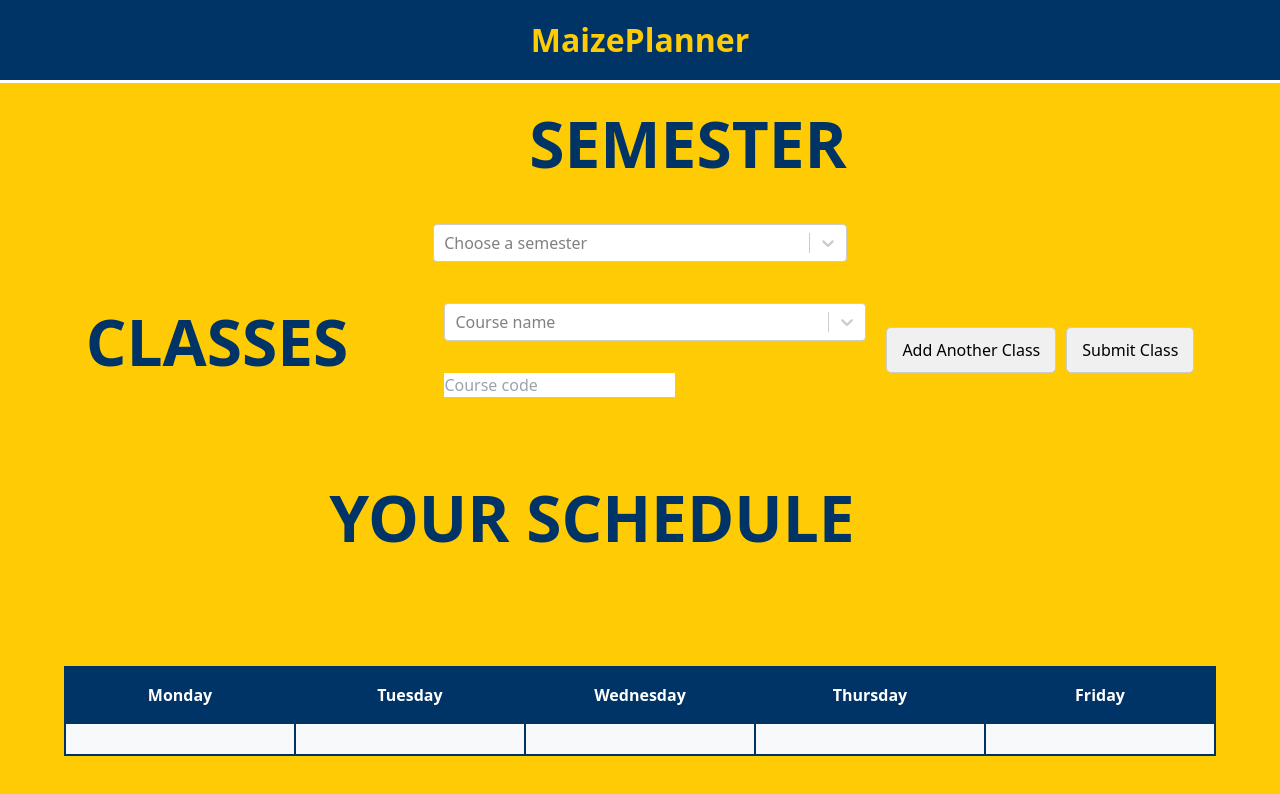
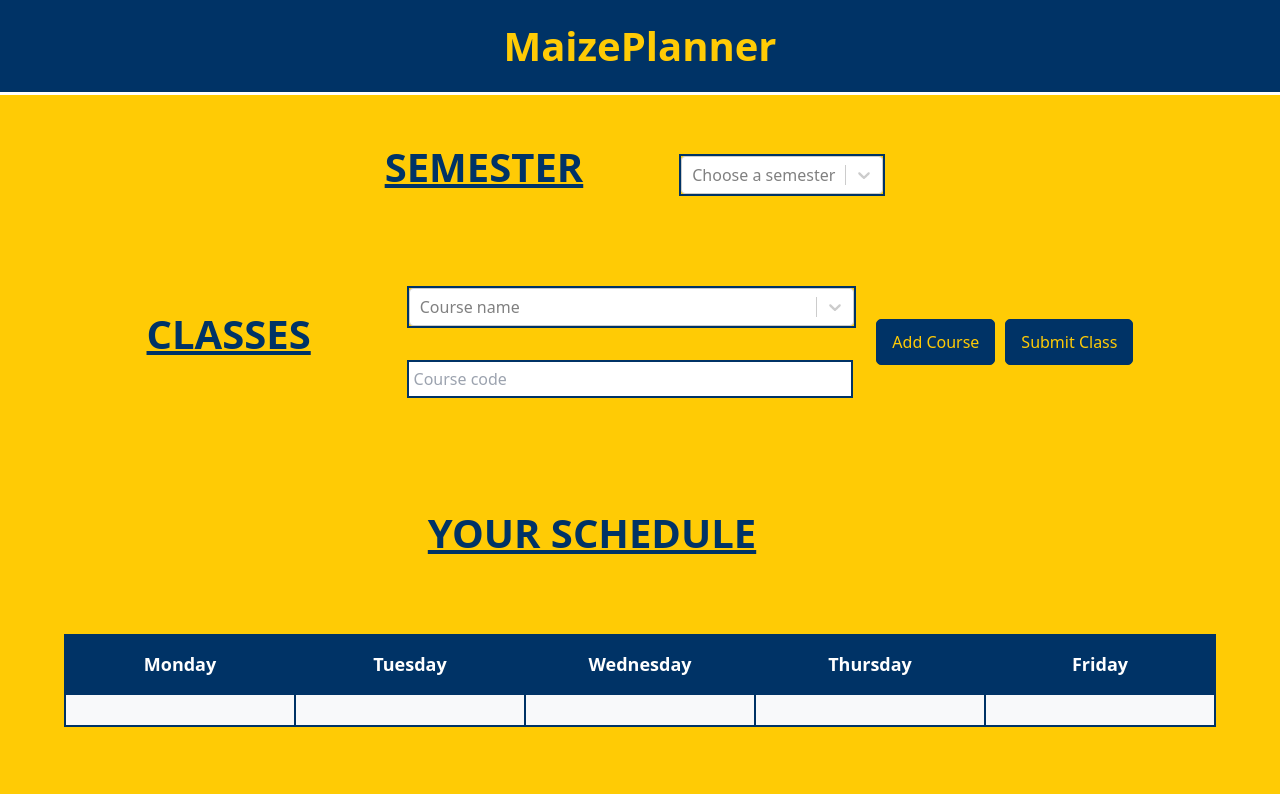
Before and after one commit to anvita-g/MaizePlanner, a React (Vite) app in the folder MaizePlanner/mern/client/: page / in a window 1280 px wide. Shown: the top 794 px of the page. Built offline with nearby package versions, Linux system fonts and the light colour scheme.

Commit message:
final changes

```diff
--- a/MaizePlanner/mern/client/src/components/ScheduleBuilder.css
+++ b/MaizePlanner/mern/client/src/components/ScheduleBuilder.css
@@ -7,11 +7,12 @@
     width: 100%;
     z-index: 100;
     border-bottom: 3px solid white;
+    font-size: large;
 }
 
   .header-title {
     color: #FFCB05;
-    font-size: 2rem;
+    font-size: 40px;
     font-weight: bold;
     margin: 0;
   }
@@ -44,7 +45,7 @@
   }
 
   .section h1 {
-    font-size: 4rem;
+    font-size: 40px;
     font-weight: bold;
     color: #003366;
     margin-bottom: 1rem;
@@ -78,6 +79,14 @@
   .dropdown-select {
     margin-right: 10px;
     width: 100%;
+    border: 2px solid #003366;
+  }
+
+  .course-code-input {
+    margin-right: 10px;
+    width: 97%;
+    padding: 0.3rem;
+    border: 2px solid #003366;
   }
 
   .arrow-container {
@@ -105,17 +114,19 @@
     font-size: 16px;
     cursor: pointer;
     border-radius: 5px;
-    border: 1px solid #ccc;
+    border: 1px solid #003366;
   }
 
   .add-class-button {
     margin-right: 10px;
     margin-left: 10px;
-    background-color: #f0f0f0;
+    background-color: #003366;
+    color: #FFCB05;
   }
 
   .submit-class-button {
-    background-color: #f0f0f0;
+    background-color: #003366;
+    color: #FFCB05;
   }
 
 
@@ -123,9 +134,9 @@
   .schedule-table {
     border-collapse: collapse; /* Collapses borders into a single border */
     width: 100%; /* Makes the table take the full width */
-    margin-top: 20px; /* Adds some space above the table */
-
+    margin-top: -50px; /* Adds some space above the table */
     table-layout: fixed;
+    font-size: large;
   }
 
   .schedule-table th, .schedule-table td {
--- a/MaizePlanner/mern/client/src/components/ScheduleBuilder.jsx
+++ b/MaizePlanner/mern/client/src/components/ScheduleBuilder.jsx
@@ -105,7 +105,7 @@ const ScheduleBuilder = () => {
 
     // Check if SI 364 is selected
     if (selectedClasses.includes("SI 364")) {
-      setErrorMessage("Error: No schedule can be made from this combination.");
+      setErrorMessage("Error: No schedule can be made from this combination due to time conflicts.");
       setScheduleTable([]); // Clear any previously generated schedules
       return;
     } else {
@@ -178,8 +178,8 @@ const ScheduleBuilder = () => {
       {/* Main Content */}
       <div className="schedule-container">
         {/* First Section: Semester */}
-        <div className="section-semester">
-          <h1>SEMESTER</h1>
+        <div className="section">
+          <h1 className="section-label"><u>SEMESTER</u></h1>
           <Select
             className="dropdown-select"
             options={[
@@ -193,7 +193,7 @@ const ScheduleBuilder = () => {
 
         {/* Second Section: Classes */}
         <div className="section">
-          <h1>CLASSES</h1>
+          <h1><u>CLASSES</u></h1>
           {classList.map((item, index) => (
             <div key={index} className="dropdown-container">
               <Select
@@ -215,7 +215,7 @@ const ScheduleBuilder = () => {
             </div>
           ))}
           <button className="add-class-button" onClick={addClass}>
-            Add Another Class
+            Add Course
           </button>
           <button className="submit-class-button" onClick={submitClass}>
             Submit Class
@@ -227,7 +227,7 @@ const ScheduleBuilder = () => {
 
         {/* Third Section: Class Schedule */}
         <div className="section">
-          <h1>YOUR SCHEDULE</h1>
+        <h1 className="section"><u>YOUR SCHEDULE</u></h1>
         </div>
 
         {/* Table Section for Class Schedule */}
@@ -248,7 +248,7 @@ const ScheduleBuilder = () => {
                       .filter((item) => item.day === day)
                       .map((item, index) => (
                         <div key={index}>
-                          {item.course} {item.code}
+                          <b>{item.course} {item.code}</b>
                           <br />
                           {item.time}
                         </div>
```
